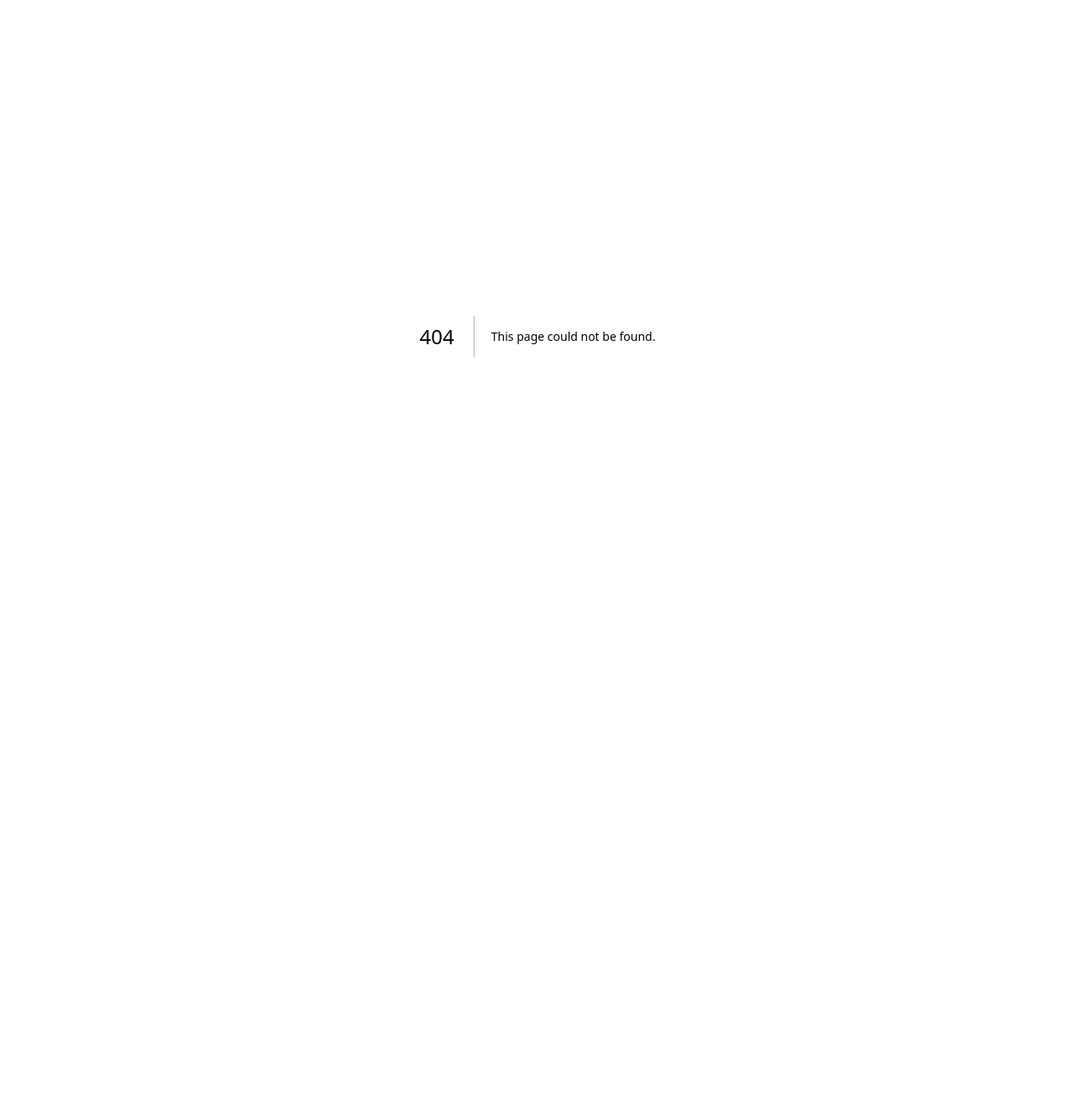
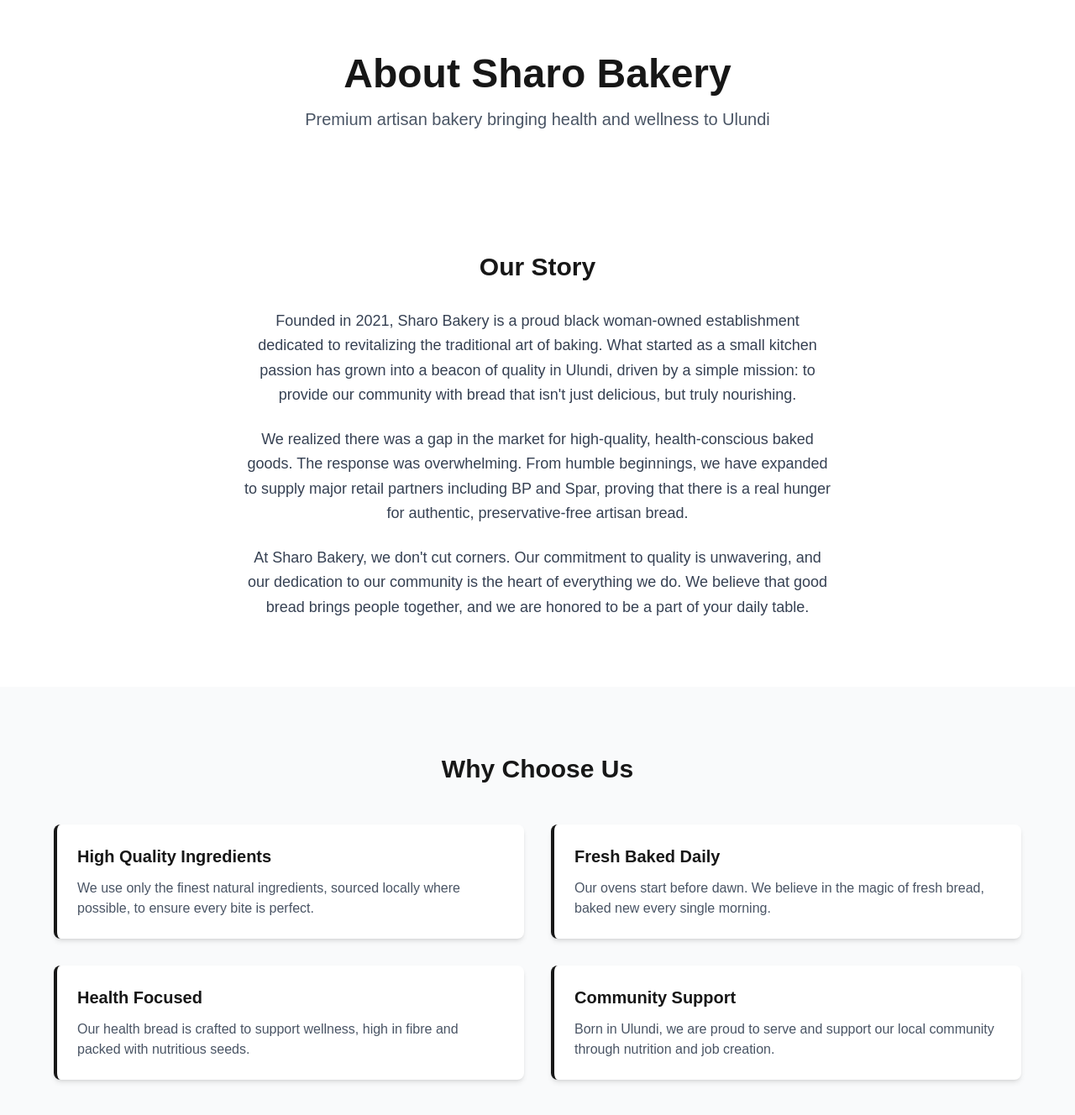
Before and after one commit to futurenowonline-ux/sharo-bakery-website, a Next.js app: page /about in a window 1280 px wide. Before the commit this address had no page. Shown: the top 1328 px of the page at 84% size. Before the commit the page ends 800 px from the top, so only its background shows below. Built offline with nearby package versions, Linux system fonts and the light colour scheme.

Commit message:
feat: create about page. Fixes #11

```diff
--- /dev/null
+++ b/app/about/page.tsx
@@ -0,0 +1,79 @@
+
+export default function AboutPage() {
+    const benefits = [
+        {
+            title: "High Quality Ingredients",
+            description: "We use only the finest natural ingredients, sourced locally where possible, to ensure every bite is perfect."
+        },
+        {
+            title: "Fresh Baked Daily",
+            description: "Our ovens start before dawn. We believe in the magic of fresh bread, baked new every single morning."
+        },
+        {
+            title: "Health Focused",
+            description: "Our health bread is crafted to support wellness, high in fibre and packed with nutritious seeds."
+        },
+        {
+            title: "Community Support",
+            description: "Born in Ulundi, we are proud to serve and support our local community through nutrition and job creation."
+        }
+    ];
+
+    return (
+        <div className="bg-white">
+            {/* Hero Section */}
+            <section className="bg-sharo-light py-12 md:py-16 text-center">
+                <div className="mx-auto max-w-7xl px-4 md:px-8 lg:px-16">
+                    <h1 className="text-4xl font-bold text-sharo-brown md:text-5xl">
+                        About Sharo Bakery
+                    </h1>
+                    <p className="mt-4 text-lg text-gray-600 md:text-xl">
+                        Premium artisan bakery bringing health and wellness to Ulundi
+                    </p>
+                </div>
+            </section>
+
+            {/* Story Section */}
+            <section className="py-12 md:py-20">
+                <div className="mx-auto max-w-3xl px-4 text-center md:px-8">
+                    <h2 className="mb-8 text-3xl font-bold text-sharo-dark">Our Story</h2>
+                    <div className="space-y-6 text-lg leading-relaxed text-gray-700">
+                        <p>
+                            Founded in 2021, Sharo Bakery is a proud black woman-owned establishment dedicated to revitalizing the traditional art of baking. What started as a small kitchen passion has grown into a beacon of quality in Ulundi, driven by a simple mission: to provide our community with bread that isn't just delicious, but truly nourishing.
+                        </p>
+                        <p>
+                            We realized there was a gap in the market for high-quality, health-conscious baked goods. The response was overwhelming. From humble beginnings, we have expanded to supply major retail partners including BP and Spar, proving that there is a real hunger for authentic, preservative-free artisan bread.
+                        </p>
+                        <p>
+                            At Sharo Bakery, we don't cut corners. Our commitment to quality is unwavering, and our dedication to our community is the heart of everything we do. We believe that good bread brings people together, and we are honored to be a part of your daily table.
+                        </p>
+                    </div>
+                </div>
+            </section>
+
+            {/* Why Choose Us Section */}
+            <section className="bg-gray-50 py-12 md:py-20">
+                <div className="mx-auto max-w-7xl px-4 md:px-8 lg:px-16">
+                    <h2 className="mb-12 text-center text-3xl font-bold text-sharo-dark">
+                        Why Choose Us
+                    </h2>
+                    <div className="grid grid-cols-1 gap-6 md:grid-cols-2 lg:gap-8">
+                        {benefits.map((item, index) => (
+                            <div
+                                key={index}
+                                className="rounded-lg border-l-4 border-sharo-gold bg-white p-6 shadow-md transition-shadow hover:shadow-lg"
+                            >
+                                <h3 className="mb-3 text-xl font-bold text-sharo-brown">
+                                    {item.title}
+                                </h3>
+                                <p className="text-gray-600">
+                                    {item.description}
+                                </p>
+                            </div>
+                        ))}
+                    </div>
+                </div>
+            </section>
+        </div>
+    );
+}
```
